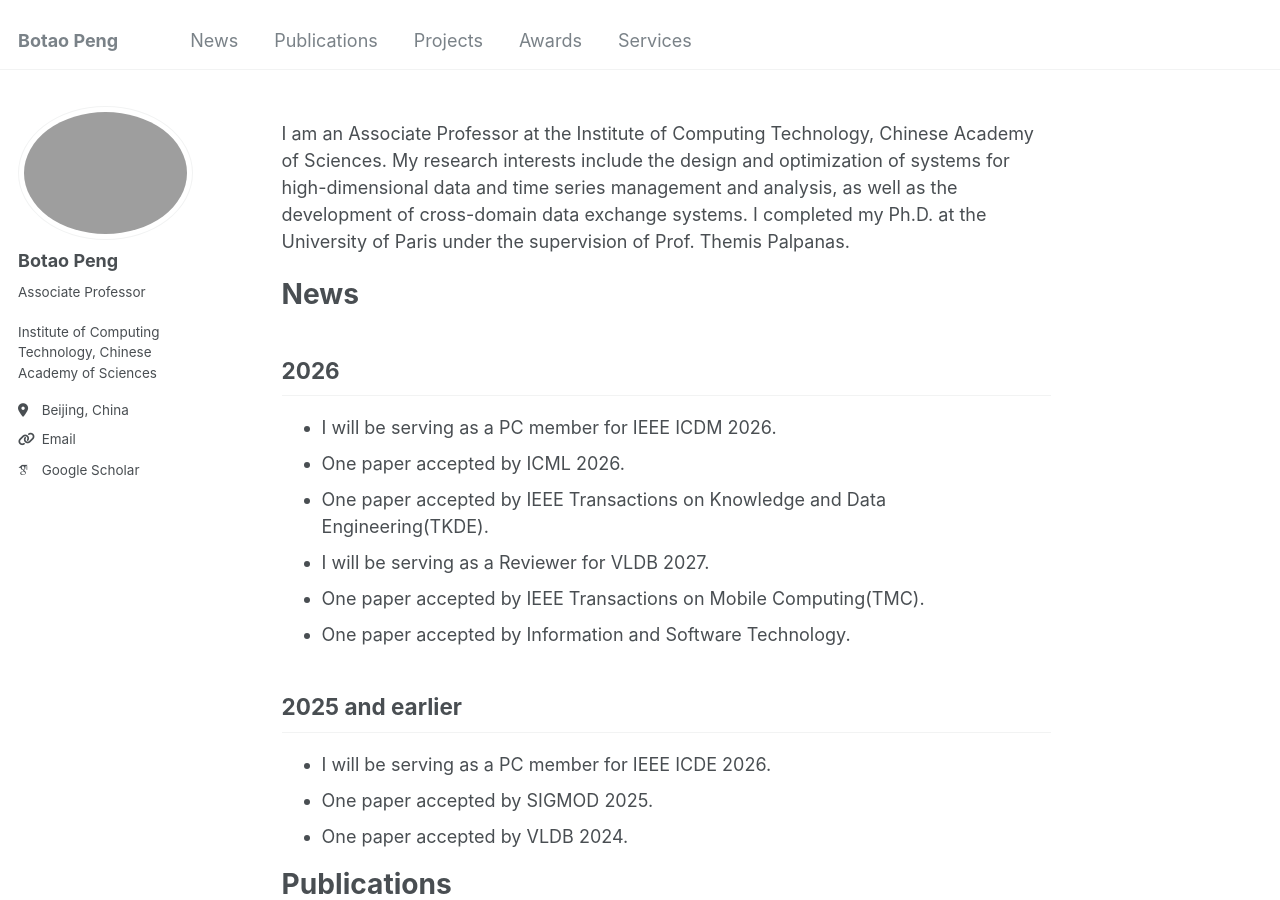
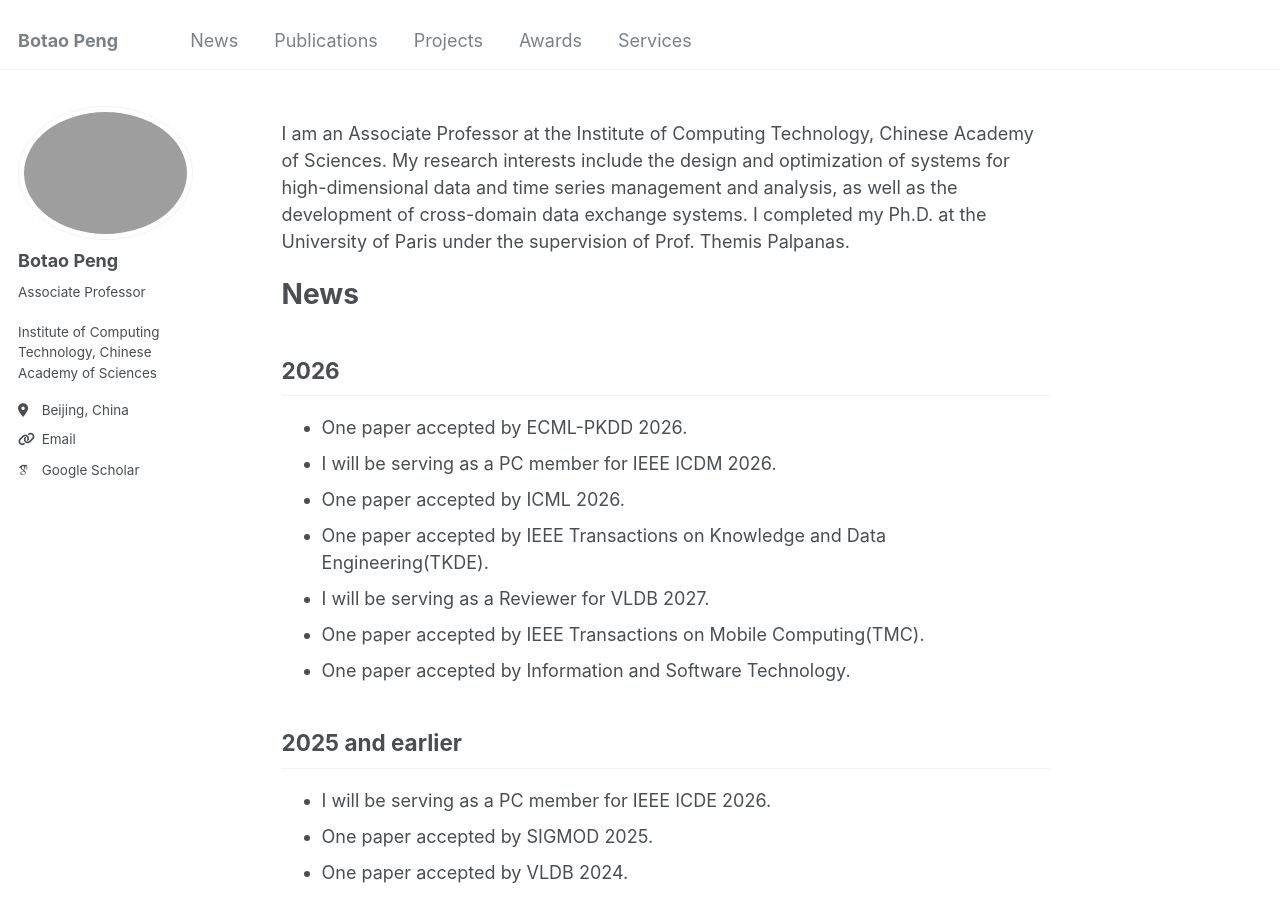
Before and after one commit to BotaoPENG/botaopeng.github.io, a Jekyll site: the page built from _pages/about.md, in a window 1280 px wide and 900 px high. Built offline with Jekyll 4.4.1, drawn with Linux system fonts in a browser that asks for light colours; some web fonts are replaced.

Commit message:
Update about.md

```diff
--- a/_pages/about.md
+++ b/_pages/about.md
@@ -11,6 +11,7 @@ I am an Associate Professor at the Institute of Computing Technology, Chinese Ac
 # News {#news}
 
 ## 2026
+- One paper accepted by ECML-PKDD 2026.
 - I will be serving as a PC member for IEEE ICDM 2026.
 - One paper accepted by ICML 2026.
 - One paper accepted by IEEE Transactions on Knowledge and Data Engineering(TKDE).
```
